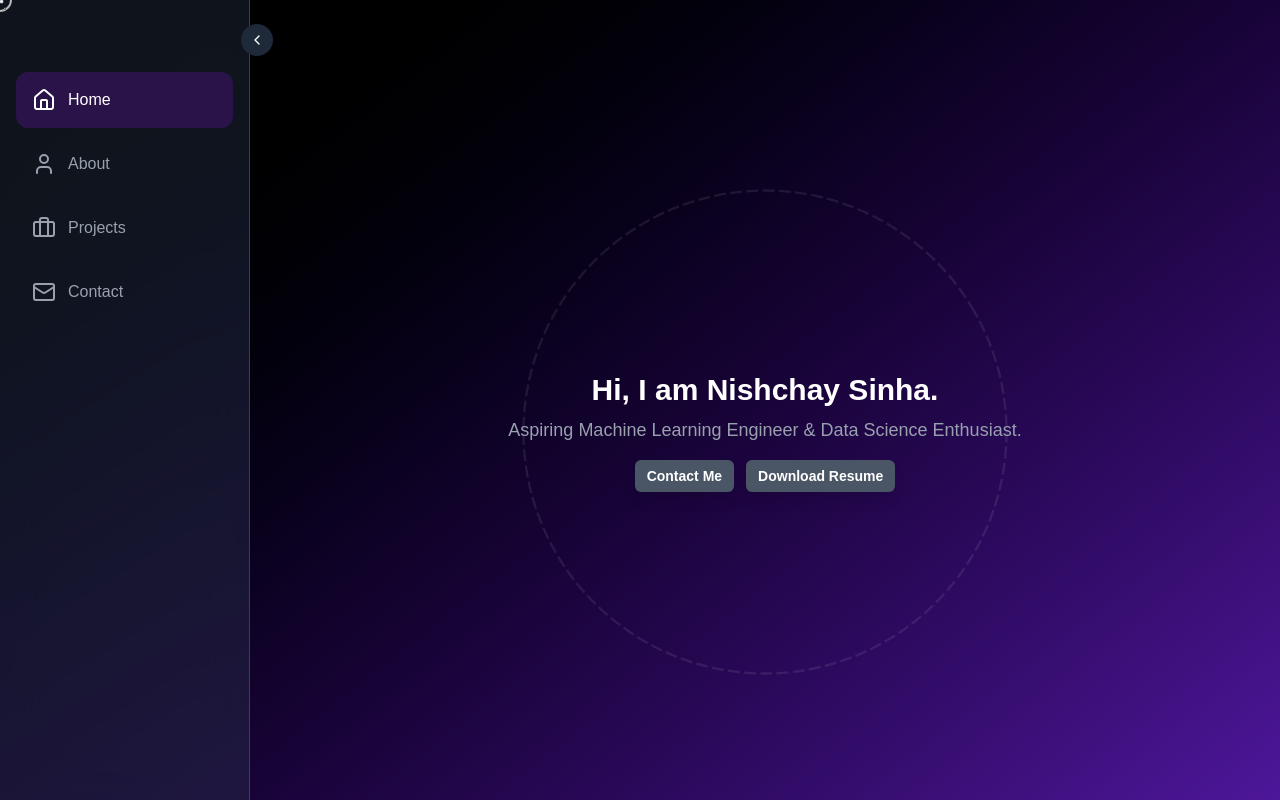
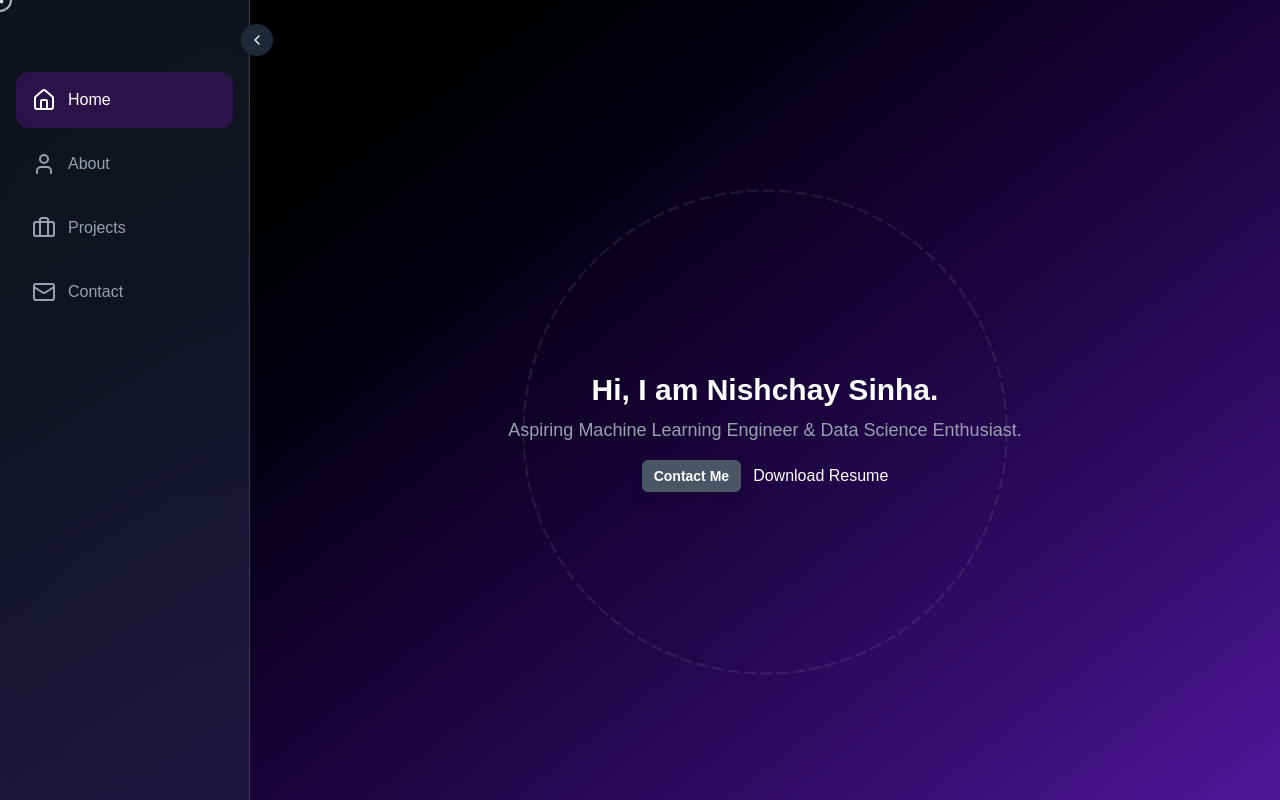
Before and after one commit to KetsuiSinha/portfolio, a React (Vite) app: page / in a window 1280 px wide. Built offline with nearby package versions, Linux system fonts and the light colour scheme; a web font is replaced by a local one.

Commit message:
adding more animations

```diff
--- a/src/components/Navbar.jsx
+++ b/src/components/Navbar.jsx
@@ -59,13 +59,7 @@ export default function HeroSection() {
             Contact Me
           </button>
 
-          <a
-            href="/public/resume.pdf"
-            download="resume.pdf"
-            className="rounded-md bg-gray-600 px-3 py-1.5 text-sm font-semibold text-white shadow-lg hover:bg-gray-500 transition-all duration-300"
-          >
-            Download Resume
-          </a>
+          <a href="/resume.pdf" download="resume.pdf">Download Resume</a>
         </div>
       </motion.div>
     </div>
```
